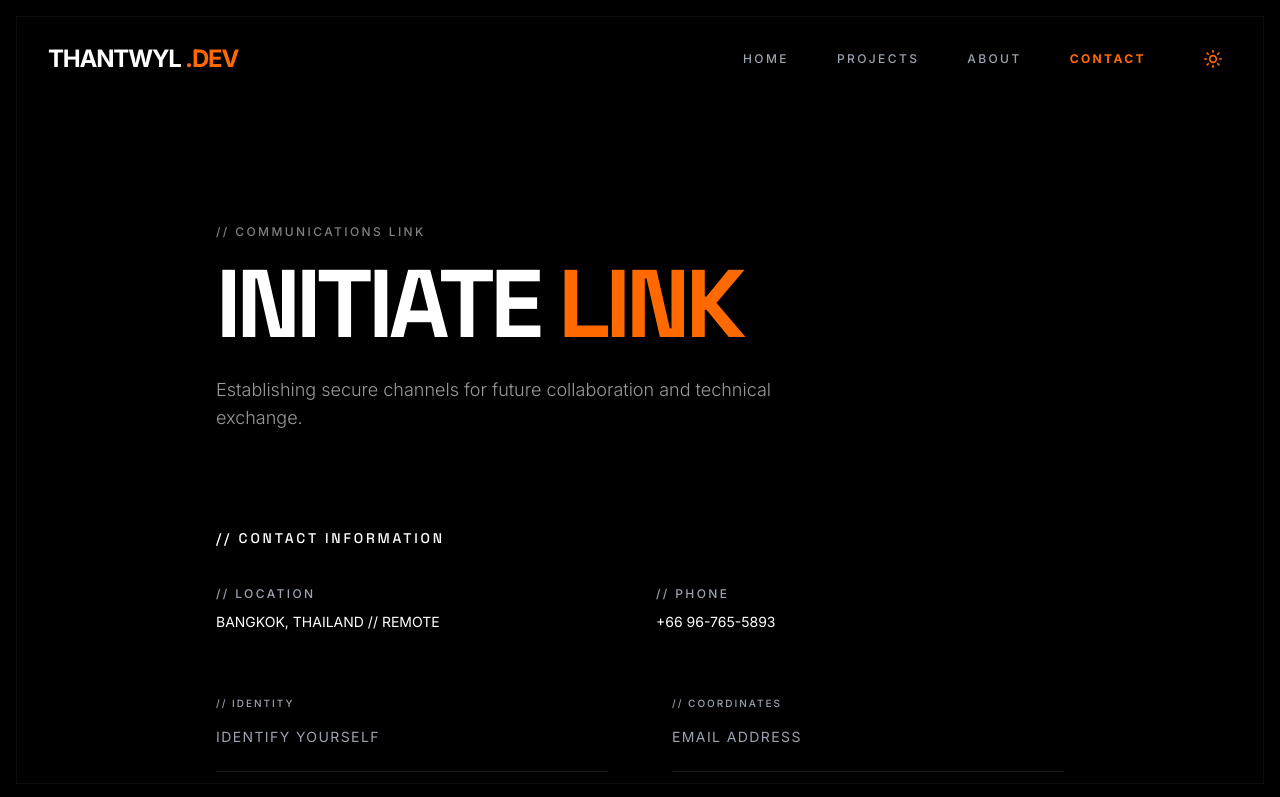
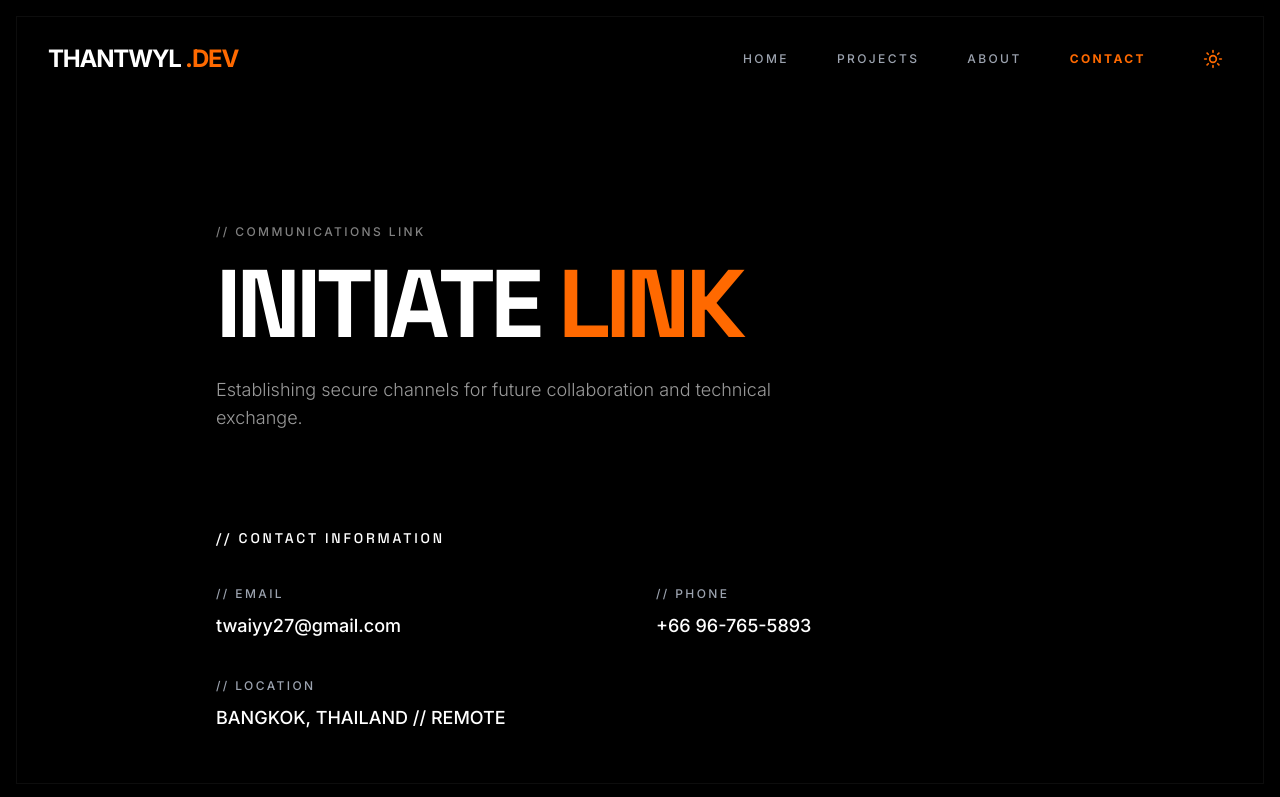
Before and after one commit to Thantwyl/Port, a React (Vite) app: page /contact in a window 1280 px wide. Shown: the top 797 px of the page. Built offline with nearby package versions, Linux system fonts and the light colour scheme.

Commit message:
upgrade contact info

```diff
--- a/src/components/sections/About.jsx
+++ b/src/components/sections/About.jsx
@@ -44,9 +44,11 @@
                       <Linkedin size={20} />
                     </a>
                   )}
-                  <a href="mailto:hello@example.com" className="text-[var(--text-secondary)] hover:text-orange-500 transition-colors">
-                    <Mail size={20} />
-                  </a>
+                  {profile.social?.email && (
+                    <a href={`mailto:${profile.social.email}`} className="text-[var(--text-secondary)] hover:text-orange-500 transition-colors">
+                      <Mail size={20} />
+                    </a>
+                  )}
                 </div>
               </div>
             )}
--- a/src/pages/Contactpage.jsx
+++ b/src/pages/Contactpage.jsx
@@ -23,12 +23,18 @@
           <h2 className="cinematic-text text-sm mb-8">// Contact Information</h2>
           <div className="grid md:grid-cols-2 gap-8">
             <div>
-              <span className="cinematic-text text-xs text-[var(--text-secondary)]">// Location</span>
-              <p className="text-sm mt-2 text-[var(--text-primary)]">{profile.location}</p>
+              <div className="mb-8">
+                <span className="cinematic-text text-xs text-[var(--text-secondary)]">// Email</span>
+                <p className="text-base md:text-lg mt-2 text-[var(--text-primary)] font-medium">{profile.social?.email}</p>
+              </div>
+              <div>
+                <span className="cinematic-text text-xs text-[var(--text-secondary)]">// Location</span>
+                <p className="text-base md:text-lg mt-2 text-[var(--text-primary)] font-medium">{profile.location}</p>
+              </div>
             </div>
             <div>
               <span className="cinematic-text text-xs text-[var(--text-secondary)]">// Phone</span>
-              <p className="text-sm mt-2 text-[var(--text-primary)]">{profile.phone}</p>
+              <p className="text-base md:text-lg mt-2 text-[var(--text-primary)] font-medium">{profile.phone}</p>
             </div>
           </div>
         </div>
```
Also changed, not shown: vercel.json.
